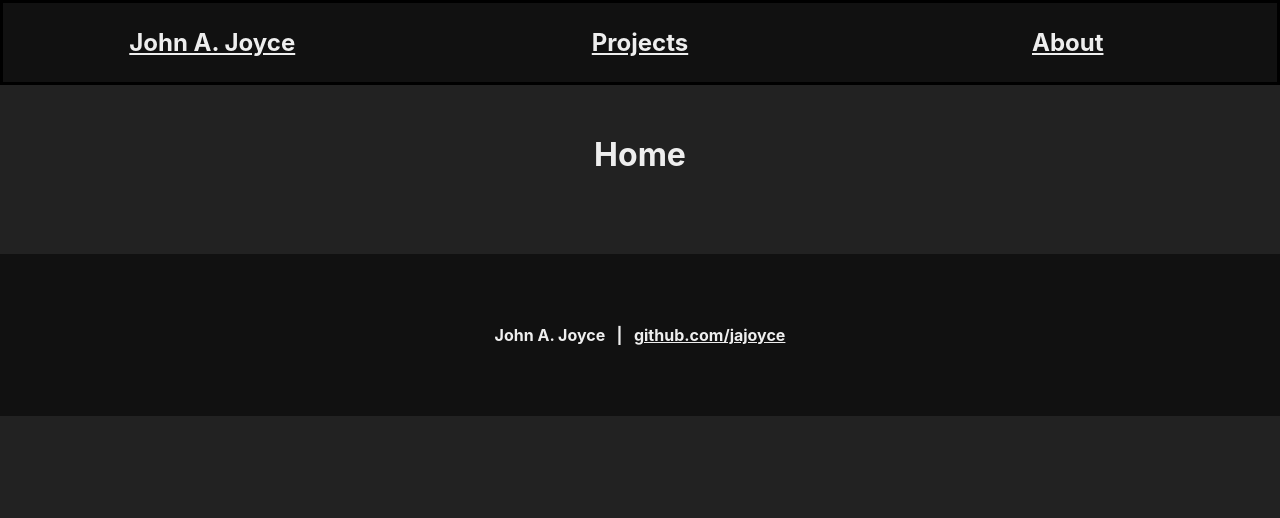
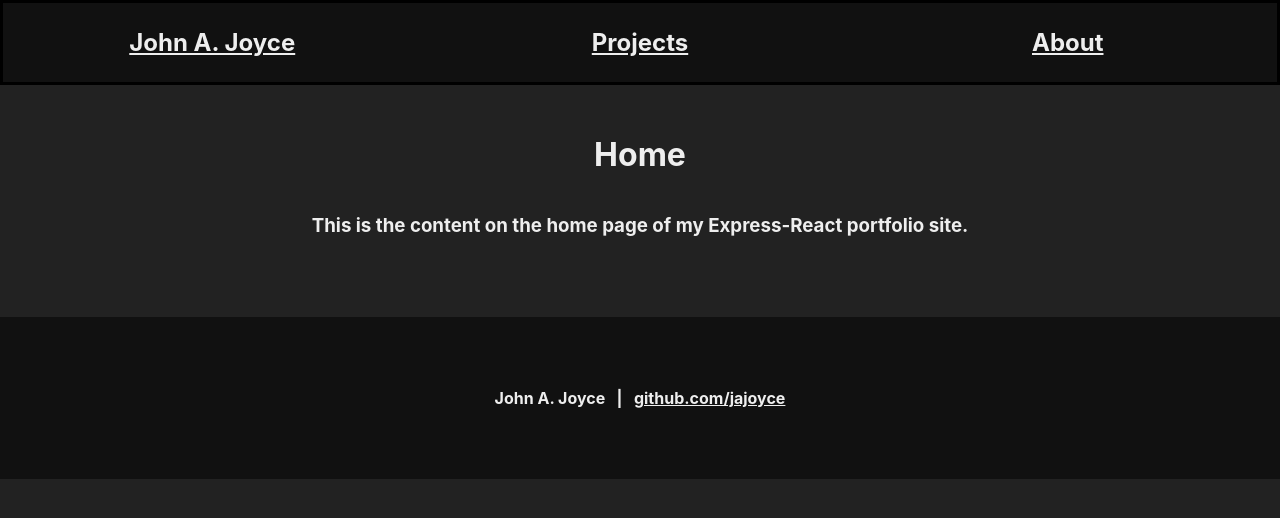
Before and after one commit to jajoyce/frontend-express-react-portfolio, a React (Create React App) app: page / in a window 1280 px wide. Shown: the top 518 px of the page. Built offline with nearby package versions, Linux system fonts and the light colour scheme.

Commit message:
Styling.

```diff
--- a/src/index.css
+++ b/src/index.css
@@ -42,21 +42,27 @@ a {
 .headshot {
   width: 200px;
   object-fit: cover;
+  margin: 20px;
 }
 
 .project-div {
+  width: fit-content;
   margin: 60px auto;
+  padding: 10px 50px 20px;
+  background-color: #282828;
+  border: 2px solid #555;
 }
 
 .project-img {
   max-width: 600px;
   object-fit: cover;
+  border: 2px solid #555;
 }
 
 .project-div button {
   font-size: 18px;
   padding: 10px;
-  margin: 5px;
+  margin: 10px;
   cursor: pointer;
   border-radius: 5px;
   border: 2px solid #224;
@@ -69,6 +75,14 @@ a {
   border-color: #449;
 }
 
+.about h3 {
+  margin: 30px;
+}
+
+.home h3 {
+  margin: 40px;
+}
+
 footer {
   margin-top: 80px;
   background-color: #111;
--- a/src/pages/About.js
+++ b/src/pages/About.js
@@ -14,7 +14,7 @@ function About() {
     useEffect(() => getAboutData(), []);
 
     const loaded = () => (
-        <div>
+        <div className="about">
             <h1>{about.name}</h1>
             <h3>{about.email}</h3>
             <h3><em>Bio:</em> &nbsp;{about.bio}</h3>
--- a/src/pages/Home.js
+++ b/src/pages/Home.js
@@ -1,5 +1,12 @@
 function Home() {
-    return <h1>Home</h1>;
+  return (
+    <div className="home">
+      <h1>Home</h1>
+      <h3>
+        This is the content on the home page of my Express-React portfolio site.
+      </h3>
+    </div>
+  );
 }
 
 export default Home;
```
